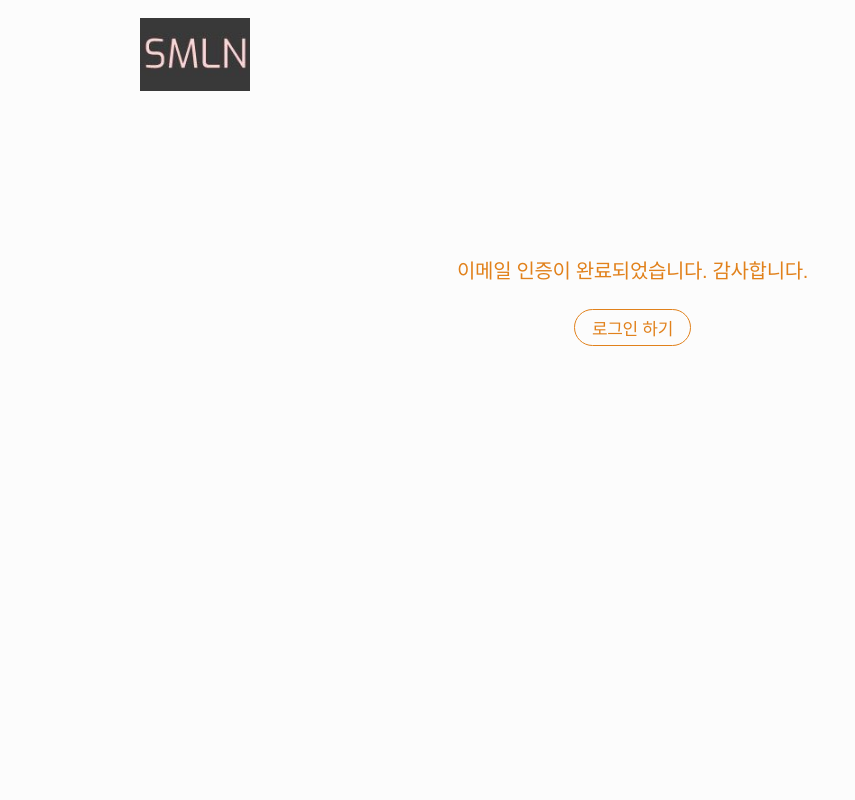
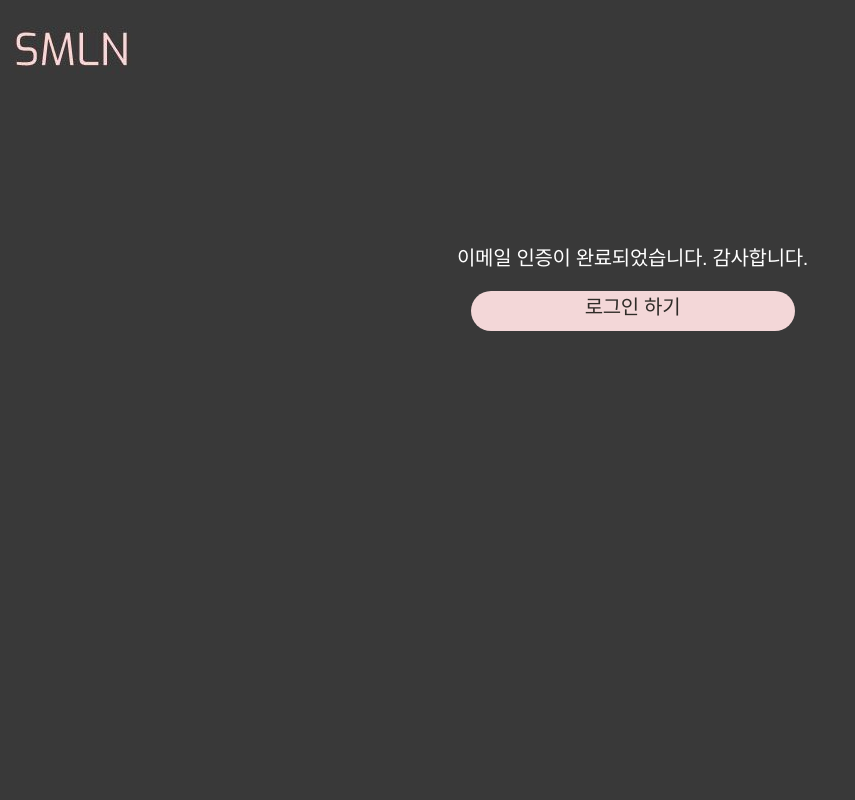
Before and after one commit to SMLNTeam/mobilencollabov2, a Django app: page /email-confirmation-done/ in a window 1280 px wide. Shown: the whole page, without its empty margins (0-855 px from the left). Run offline with Django 3.2, Linux system fonts and the light colour scheme; some libraries are stand-ins or nearby versions; some web fonts are replaced.

Commit message:
email confirmation

```diff
--- a/drawing/templates/drawing/email_confirmation_done.html
+++ b/drawing/templates/drawing/email_confirmation_done.html
@@ -1,12 +1,37 @@
-{% extends "drawing_base/base_with_header.html" %}
+{% load static %}
 
-{% block content %}
-<div class="cp-dialog info account-password-dialog">
-  <p>이메일 인증이 완료되었습니다. 감사합니다.</p>
-  {% if user.is_authenticated %}
-    <a class="cp-button inverted button" href="{% url 'index' %}">홈으로 이동</a>
-  {% else %}
-    <a class="cp-button inverted button" href="{% url 'account_login' %}">로그인 하기</a>
-  {% endif %}
-</div>
-{% endblock content %}
+<!DOCTYPE html>
+<html lang="ko">
+<head>
+    <meta charset="UTF-8">
+    <title>SMLN image editor</title>
+    <link rel="preconnect" href="https://fonts.googleapis.com">
+    <link rel="preconnect" href="https://fonts.gstatic.com" crossorigin>
+    <link href="https://fonts.googleapis.com/css2?family=Exo:wght@500&display=swap" rel="stylesheet">
+    <style>
+        * {
+            font-family: 'Exo', sans-serif;
+        }
+</style>
+    <script src="https://kit.fontawesome.com/ba2e782af5.js" crossorigin="anonymous"></script>
+    <link rel="stylesheet" href="{% static 'drawing/css/page.css' %}">
+    <link rel="stylesheet" type="text/css" href="{% static 'drawing/styles/theme.css' %}">
+
+  </head>
+
+<body bgcolor = "#393939" style="margin:0px;">
+    <header>
+        <div class="top">
+          <div class="logo"><a href="{% url 'index' %}"><img src="{% static 'drawing/img/SMLN_마크2.jpg' %}"></a></div>
+        </div>
+    </header>
+
+    <div class="cp-dialog info account-password-dialog" style=" color:white">
+      <p>이메일 인증이 완료되었습니다. 감사합니다.</p>
+      {% if user.is_authenticated %}
+        <a class="sign-mail" href="{% url 'index' %}">홈으로 이동</a>
+      {% else %}
+        <a class="sign-mail" href="{% url 'account_login' %}">로그인 하기</a>
+      {% endif %}
+    </div></body>
+</html>
```
